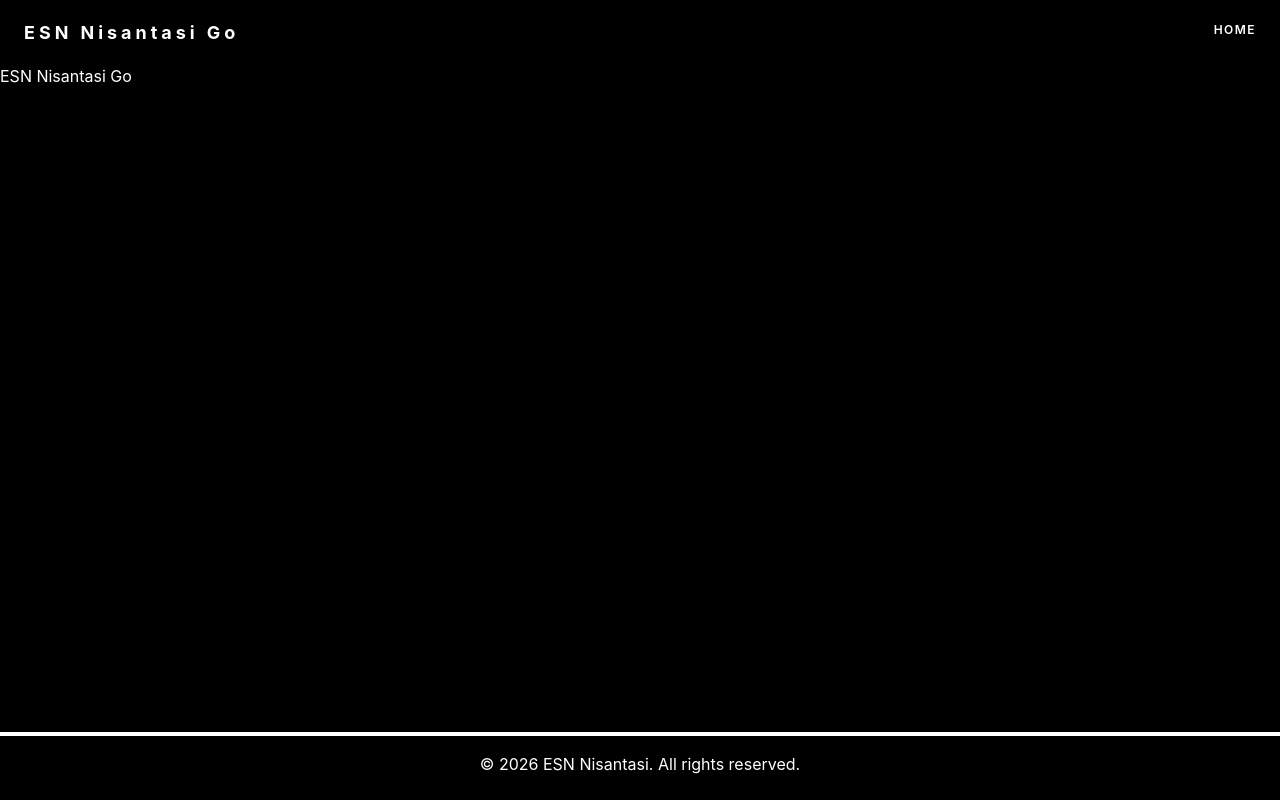
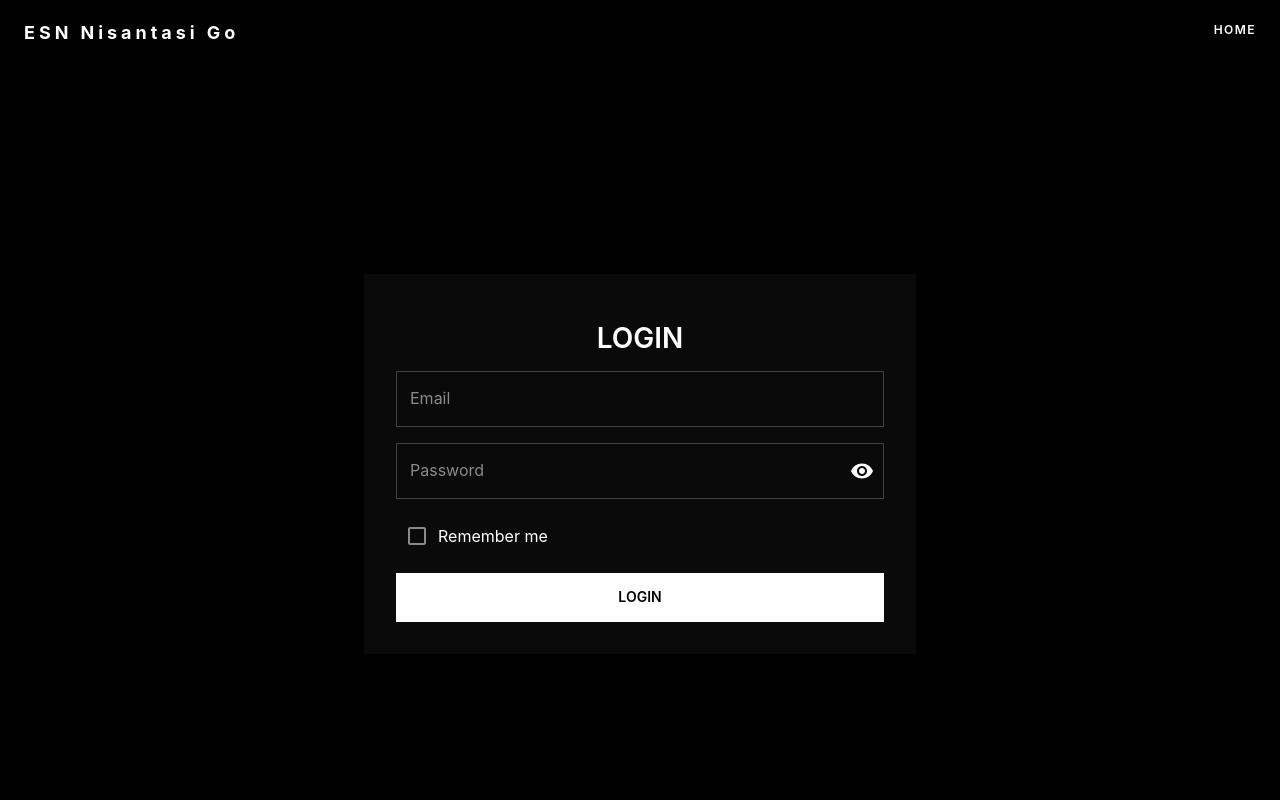
Before and after one commit to ahmadabdullah-dev/ESN_Nisantasi_Go, a React (Vite) app in the folder WEB/: page /login in a window 1280 px wide. Shown: the top 800 px of the page. Built offline with nearby package versions, Linux system fonts and the light colour scheme.

Commit message:
feat(web): Add LoginForm

```diff
--- a/WEB/package.json
+++ b/WEB/package.json
@@ -14,9 +14,11 @@
     "@emotion/styled": "^11.14.1",
     "@mui/icons-material": "^9.3.1",
     "@mui/material": "^9.3.1",
+    "@tanstack/react-query": "^5.101.4",
     "axios": "^1.19.0",
     "react": "^19.2.8",
     "react-dom": "^19.2.8",
+    "react-hook-form": "^7.84.0",
     "react-router": "^8.3.0",
     "rollup-plugin-visualizer": "^7.0.1",
     "vite-plugin-mkcert": "^2.1.0"
--- a/WEB/src/app/App.tsx
+++ b/WEB/src/app/App.tsx
@@ -1,6 +1,7 @@
 import { Box } from "@mui/material";
 import Footer from "./Footer";
 import Header from "./Header"
+import { Outlet } from "react-router";
 
 export default function App() {
  return (
@@ -8,7 +9,7 @@
       <Header />
       <Box sx={{ height: { xs: 56, md: 64 } }} />
       <Box component="main" sx={{ flex: 1 }}>
-        ESN Nisantasi Go
+        <Outlet/>
       </Box>
       <Footer />
     </Box>
--- a/WEB/src/app/router/routes.tsx
+++ b/WEB/src/app/router/routes.tsx
@@ -2,6 +2,7 @@
 import App from "../App";
 import ErrorPage from "../../features/errors/ErrorPage";
 import NotFound from "../../features/errors/NotFound";
+import LoginForm from "../../features/auth/LoginForm";
 
 export const routes = createBrowserRouter([
   {
@@ -10,6 +11,7 @@
     errorElement: <ErrorPage />,
     children: [
       { index: true, element: <Navigate to="/" replace /> },
+      { path: "login", element: <LoginForm /> },
     ],
   },
   { path: "*", element: <NotFound /> },
--- /dev/null
+++ b/WEB/src/features/auth/LoginForm.tsx
@@ -0,0 +1,128 @@
+import { useForm } from "react-hook-form";
+import { useAuth } from "../../lib/hooks/useAuth";
+import { useState } from "react";
+import {
+  Box,
+  Container,
+  Paper,
+  Stack,
+  TextField,
+  Typography,
+  InputAdornment,
+  IconButton,
+  CircularProgress,
+  Button,
+  Alert,
+  FormControlLabel,
+  Checkbox
+} from "@mui/material";
+import { Visibility, VisibilityOff } from "@mui/icons-material";
+import { useNavigate } from "react-router";
+import type { LoginDto } from "../../lib/types/auth";
+
+export default function LoginForm() {
+  const { loginAsync } = useAuth();
+  const {
+    register,
+    handleSubmit,
+    reset,
+    resetField,
+    formState: { errors },
+  } = useForm<LoginDto>({
+    defaultValues: { email: "", password: "", isPersistence: false },
+  });
+  const [showPassword, setShowPassword] = useState(false);
+
+  const onSubmit = (creds: LoginDto) => {
+    loginAsync.mutateAsync(creds, {
+      onSuccess: () => {
+        reset();
+        navigate("/dashboard")
+      },
+      onError: () => {
+        resetField("password");
+      },
+    });
+  };
+  const navigate = useNavigate();
+  return (
+    <Container maxWidth="sm">
+      <Box
+        sx={{
+          minHeight: "100vh",
+          display: "flex",
+          alignItems: "center",
+          justifyContent: "center",
+        }}
+      >
+        <Paper sx={{ p: 4, width: "100%" }}>
+          <Typography variant="h3" sx={{ m: 2, textAlign: "center" }}>
+            Login
+          </Typography>
+
+          <Box component="form" onSubmit={handleSubmit(onSubmit)}>
+            <Stack spacing={2}>
+              <TextField
+                label="Email"
+                type="email"
+                fullWidth
+                {...register("email", { required: "Email is required" })}
+                error={!!errors.email}
+                helperText={errors.email?.message}
+              />
+              <TextField
+                label="Password"
+                type={showPassword ? "text" : "password"}
+                {...register("password", {
+                  required: "Password is required",
+                  minLength: {value: 8, message: "Password must be at least 8 characters"},
+                })}
+                error={!!errors.password}
+                helperText={errors.password?.message}
+                fullWidth
+                slotProps={{
+                  input: {
+                    endAdornment: (
+                      <InputAdornment position="end">
+                        <IconButton
+                          aria-label={
+                            showPassword ? "Hide password" : "Show password"
+                          }
+                          onClick={() => setShowPassword(!showPassword)}
+                          edge="end"
+                        >
+                          {showPassword ? <VisibilityOff /> : <Visibility />}
+                        </IconButton>
+                      </InputAdornment>
+                    ),
+                  },
+                }}
+              />
+              <FormControlLabel
+                control={<Checkbox {...register("isPersistence")} />}
+                label="Remember me"
+              />
+
+              <Button
+                type="submit"
+                variant="contained"
+                fullWidth
+                disabled={loginAsync.isPending}
+              >
+                {loginAsync.isPending ? (
+                  <CircularProgress size={24} color="inherit" />
+                ) : (
+                  "Login"
+                )}
+              </Button>
+              {loginAsync.error && (
+                <Alert severity="error">{loginAsync.error.message}</Alert>
+              )}
+
+            </Stack>
+          </Box>
+        </Paper>
+      </Box>
+    </Container>
+  );
+}
--- a/WEB/src/lib/api/agent.ts
+++ b/WEB/src/lib/api/agent.ts
@@ -6,9 +6,9 @@
 });
 
 agent.interceptors.response.use(
-  (response) => response, (error: AxiosError<{ error?: string }>) => {
-    if (error.response?.data?.error) {
-      return Promise.reject(new Error(error.response.data.error));
+  (response) => response, (error: AxiosError<string >) => {
+    if (error.response?.data) {
+      return Promise.reject(new Error(error.response.data));
     }
     return Promise.reject(error);
   }
--- /dev/null
+++ b/WEB/src/lib/hooks/useAuth.ts
@@ -0,0 +1,24 @@
+import { useMutation, useQueryClient } from "@tanstack/react-query";
+import type { LoginDto } from "../types/auth";
+import agent from "../api/agent";
+import { useNavigate } from "react-router";
+
+export const useAuth = () => {
+  const queryClient = useQueryClient();
+  const navigate = useNavigate();
+
+  const loginAsync = useMutation({
+    mutationFn: async (creds: LoginDto) => {
+      const response = await agent.post("/auth/login", creds);
+      return response.data;
+    },
+    onSuccess: async () => {
+      await queryClient.invalidateQueries({ queryKey: ["currentUser"] });
+      navigate("/dashboard");
+    },
+  });
+
+  return {
+    loginAsync,
+  };
+};
--- /dev/null
+++ b/WEB/src/lib/types/auth.ts
@@ -0,0 +1,5 @@
+export type LoginDto = {
+  email: string,
+  password: string,
+  isPersistence: boolean
+}
--- a/WEB/src/main.tsx
+++ b/WEB/src/main.tsx
@@ -1,14 +1,19 @@
 import { StrictMode } from 'react'
 import { createRoot } from 'react-dom/client'
-import App from './app/App.tsx'
+import { routes } from "./app/router/routes";
 import { ThemeProvider, CssBaseline } from "@mui/material";
-import { theme } from './lib/theme.ts';
+import theme from './lib/theme';
+import { RouterProvider } from "react-router";
+import { QueryClient, QueryClientProvider } from "@tanstack/react-query";
+const queryClient = new QueryClient();
 
-createRoot(document.getElementById('root')!).render(
+createRoot(document.getElementById("root")!).render(
   <StrictMode>
     <ThemeProvider theme={theme}>
-         <App />
       <CssBaseline />
+      <QueryClientProvider client={queryClient}>
+        <RouterProvider router={routes} />
+      </QueryClientProvider>
     </ThemeProvider>
   </StrictMode>,
-)
+);
```
Also changed, not shown: 1 other file (tests, documents, lock files or other folders).
